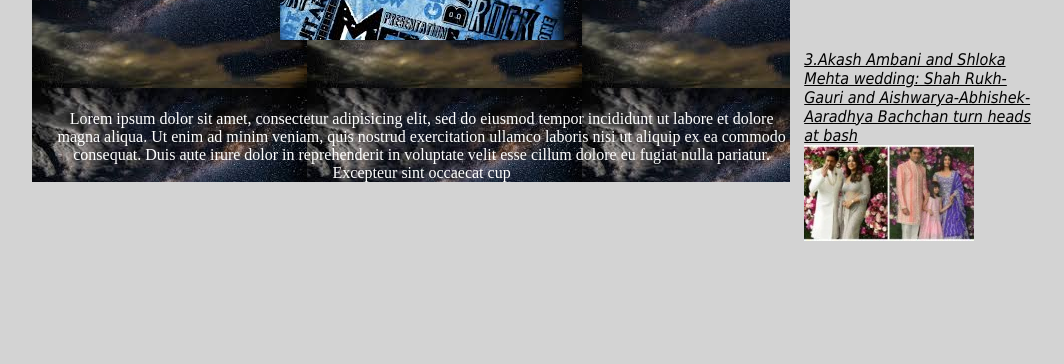
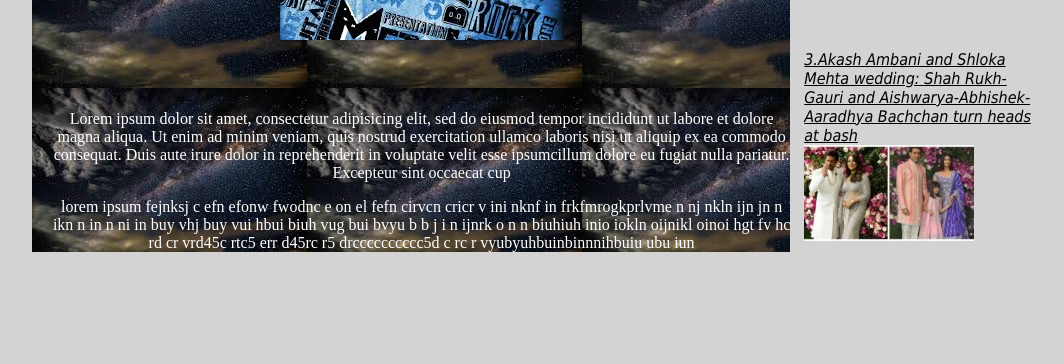
Before and after one commit to sandeep-shekhawat/Personal-Repo, a plain HTML site: page index.html in a window 1280 px wide. Shown: the part 568-932 px from the top of the page, 216-1280 px from the left. Drawn offline with Linux system fonts and the light colour scheme.

Commit message:
Update index.html

```diff
--- a/index.html
+++ b/index.html
@@ -73,8 +73,13 @@
 			tempor incididunt ut labore et dolore magna aliqua. Ut enim ad minim veniam,
 			quis nostrud exercitation ullamco laboris nisi ut aliquip ex ea commodo
 			consequat. Duis aute irure dolor in reprehenderit in voluptate velit esse
-			cillum dolore eu fugiat nulla pariatur. Excepteur sint occaecat cup
+			ipsumcillum dolore eu fugiat nulla pariatur. Excepteur sint occaecat cup
 		</p>
+		<p>
+			lorem ipsum fejnksj c efn efonw fwodnc e on el fefn cirvcn cricr     v          ini nknf in
+			frkfmrogkprlvme n nj nkln ijn jn n ikn  n in n ni in  buy vhj buy vui hbui biuh vug bui bvyu b
+			 b j i n ijnrk o n n biuhiuh inio iokln oijnikl oinoi hgt fv hc rd cr vrd45c rtc5 err d45rc r5 drcccccccccc5d c rc r
+			 vyubyuhbuinbinnnihbuiu ubu iun
 	</article>
 	</div>
 
```
